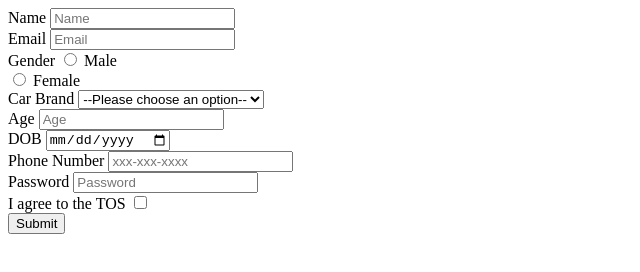
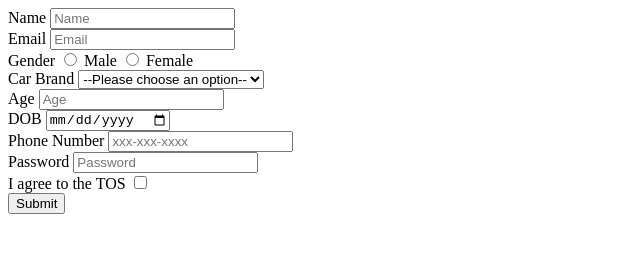
Before and after one commit to acciojob/signup-form-car-PrGhostDev, a website: page main.html in a window 1280 px wide. Shown: the whole page, without its empty margins (0-640 px from the left). Drawn offline with Linux system fonts and the light colour scheme.

Commit message:
created a submission

```diff
--- a/main.html
+++ b/main.html
@@ -15,7 +15,6 @@
         <label for="">Gender</label>
         <input type="radio" name="gender" id="gender_m" required>
         <label for="gender_m">Male</label>
-        <br>
         <input type="radio" name="gender"id="gender_f" required>
         <label for="gender_f">Female</label>
         <br>
@@ -28,16 +27,16 @@
         </select>
         <br>
         <label for="">Age</label>
-        <input type="number" id="age" placeholder="Age" required>
+        <input type="number" name="age" id="age" placeholder="Age" required>
         <br>
         <label for="">DOB</label>
-        <input type="date" id="dob" required>
+        <input type="date" name="dob" id="dob" required>
         <br>
         <label for="">Phone Number</label>
-        <input type="tel" id="tel" placeholder="xxx-xxx-xxxx">
+        <input type="tel" name="tel" id="tel" placeholder="xxx-xxx-xxxx">
         <br>
         <label for="">Password</label>
-        <input type="password"  id="password" placeholder="Password" required>
+        <input type="password" name="password" id="password" placeholder="Password" required>
         <br>
         <label for="">I agree to the TOS</label>
         <input type="checkbox" id="tos" name="tos" required>
```
